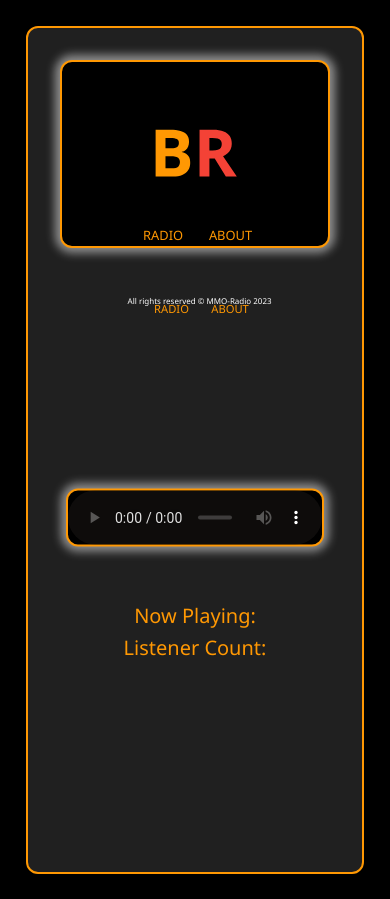
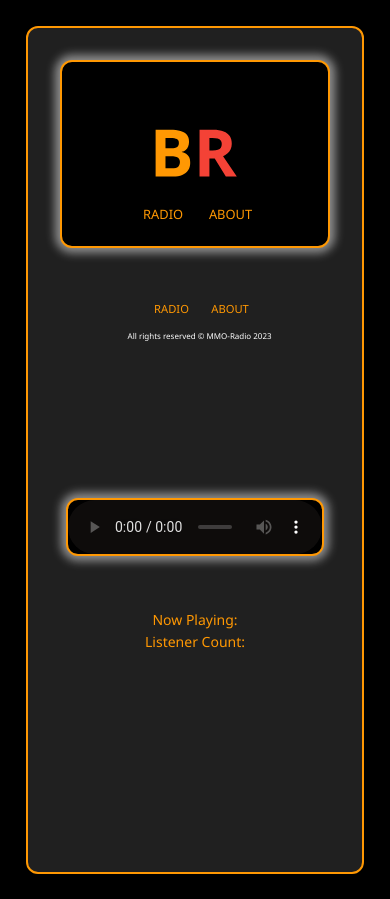
Before and after one commit to AndrewJamesBarker/MMO-Radio-Frontend, a React (Vite) app: page /contact in a window 390 px wide. Built offline with nearby package versions, Linux system fonts and the light colour scheme; no server answers.

Commit message:
mobile style tweaks

```diff
--- a/src/App.css
+++ b/src/App.css
@@ -396,6 +396,13 @@ h4 {
 @media screen and (max-width: 655px) {
 
 
+.stream-data {
+  font-size: .7rem;
+  width: 250px;
+  margin-left: auto;
+  margin-right: auto;
+}
+
 .player-container {
     width: 100vw;
     position: absolute;
@@ -410,10 +417,11 @@ h4 {
 }
 
 #main-menu {
+  text-align: center;
   margin-left: auto;
   margin-left: auto;
   position: absolute;
-
+  top: 12.8rem;
 }
 
 .nav-flex-container {
@@ -470,12 +478,21 @@ padding: .8rem;
 }
 
 #copywrite {
+  width: 200px;
   font-size: .5em;
   text-align: center;
 }
 }
 
 @media screen and (max-width: 425px) {
+
+  .stream-data {
+    font-size: .7rem;
+    width: 200px;
+    margin-left: auto;
+    margin-right: auto;
+  }
+
   .player-container {
     width: 100vw;
     position: absolute;
@@ -510,4 +527,20 @@ padding: .8rem;
   width: 65px;
 }
 
+#copywrite {
+  width: 200px;
+  font-size: .5em;
+  text-align: center;
+  margin-right: 2rem;
 }
+
+#main-menu {
+  text-align: center;
+  margin-left: auto;
+  margin-left: auto;
+  position: absolute;
+  top: 12.8rem;
+  left: 4rem;
+}
+
+}
--- a/src/components/AudioPlayer.jsx
+++ b/src/components/AudioPlayer.jsx
@@ -47,13 +47,9 @@ const AudioPlayer = () => {
         <source src={audioUrl} type="audio/mpeg" />
         Your browser does not support the audio element.
       </audio>
-      <div>
-      <p>
-        <span className='orange-text'>Now Playing:</span> {trackTitle}
-        </p>
-        <p>
-        <span className='orange-text'>Listener Count:</span> {listenerCount}
-        </p>
+      <div className='stream-data'>
+        <p><span className='orange-text'>Now Playing:</span> {trackTitle}</p>
+        <p><span className='orange-text'>Listener Count:</span> {listenerCount}</p>
       </div>
     </div>
   );
--- a/src/components/Footer.jsx
+++ b/src/components/Footer.jsx
@@ -6,7 +6,7 @@ export default function Footer() {
   const currentDate = new Date().getFullYear();
   return (
     <footer className='flex-container footer'>
-      <small id="copywrite">All rights reserved © MMO-Radio {currentDate}</small>
+      {/* <small id="copywrite">All rights reserved © MMO-Radio {currentDate}</small> */}
       <NavFooter />
     </footer>
   )
--- a/src/components/NavFooter.jsx
+++ b/src/components/NavFooter.jsx
@@ -3,7 +3,9 @@ import React from 'react'
 import ReactDOM from 'react-dom/client'
 
 export default function NavFooter() {
+  const currentDate = new Date().getFullYear();
   return (
+    <section>
       <nav className="nav-flex-container" >
 
         <div id="footer-menu">
@@ -12,8 +14,12 @@ export default function NavFooter() {
               <Link to="/About" className="nav-link">ABOUT</Link>
               {/* <Link to="/contact" className="nav-link">CONTACT</Link> */}
             </ul>
+
         </div>
 
       </nav>
+      <small id="copywrite">All rights reserved © MMO-Radio {currentDate}</small>
+    </section>
+
   );
 }
```
Lines whose indentation alone changed are shown as unchanged.
